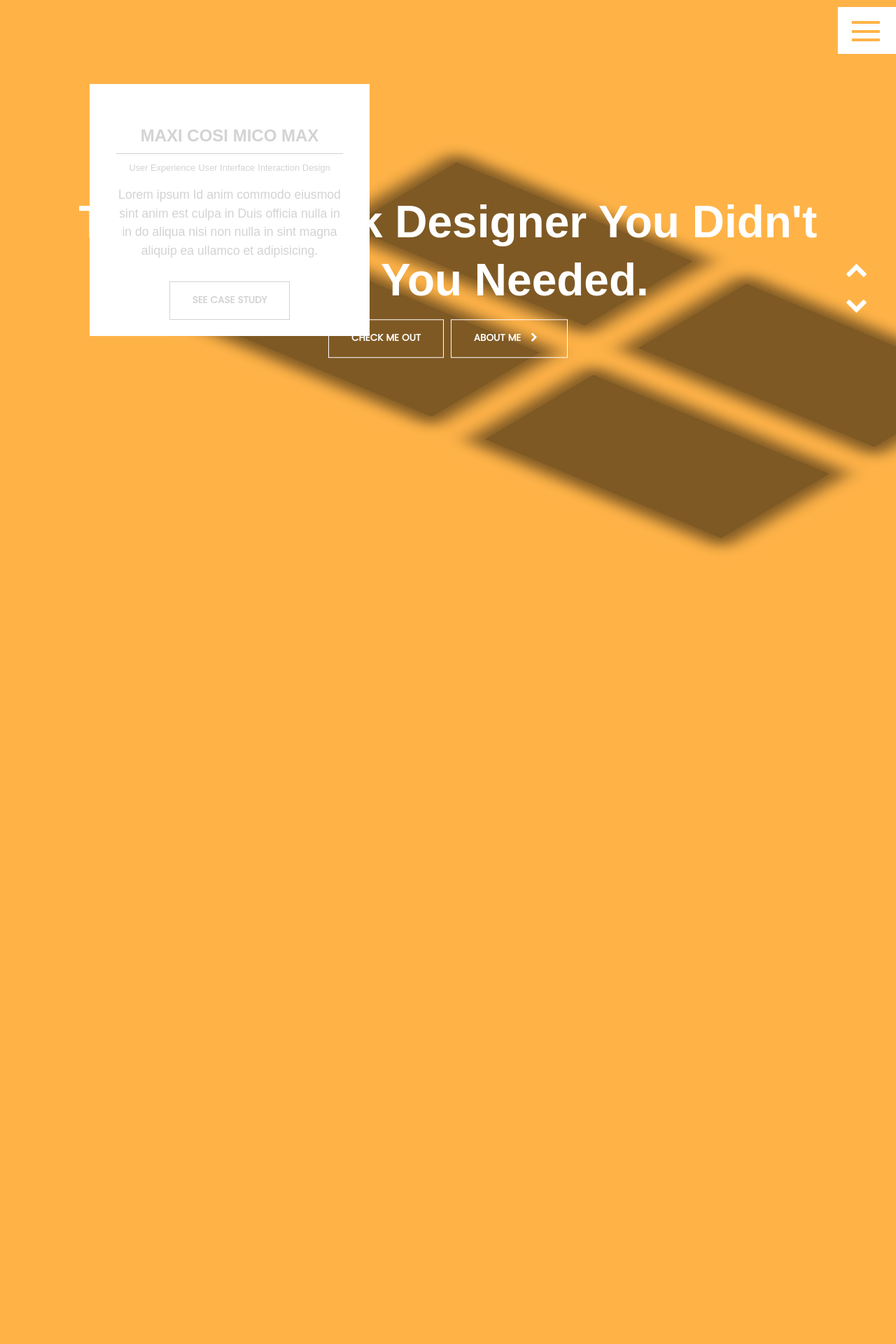
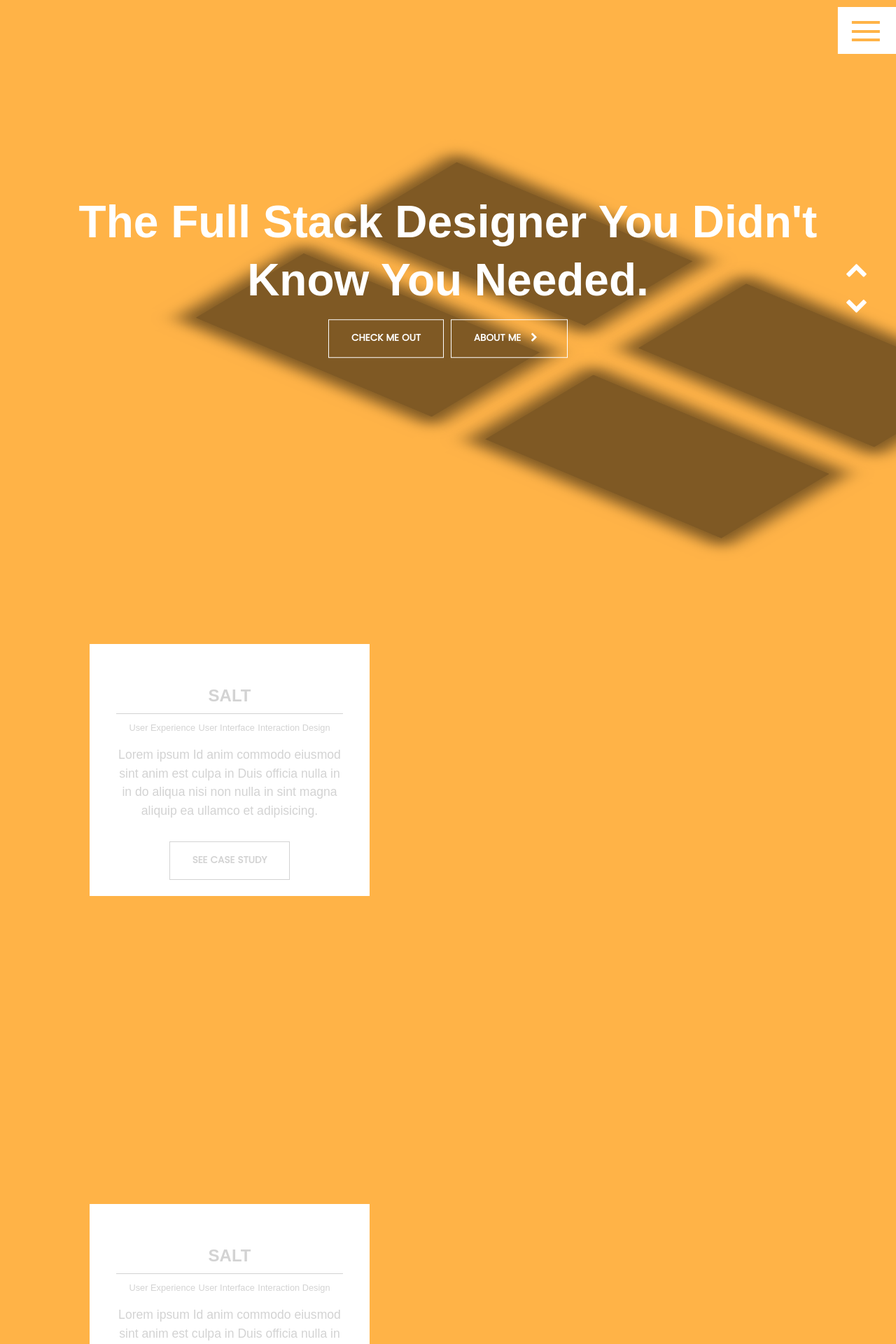
Before and after one commit to lmosele/newport, a PHP site: page / in a window 1280 px wide. Shown: the top 1920 px of the page at 70% size. Before the commit the page ends 789 px from the top, so only its background shows below. Run offline with PHP 8.4, Linux system fonts and the light colour scheme.

Commit message:
goodnight commit

```diff
--- a/index.html
+++ b/index.html
@@ -35,18 +35,10 @@
  		</ul>
  	</nav>
 
-	<div class="floater">
-		<div class="description">
-			<h3>Maxi Cosi Mico Max</h3>
-			<ul class="tags">
-				<li>User Experience</li>
-				<li>User Interface</li>
-				<li>Interaction Design</li>
-			</ul>
-			<p>Lorem ipsum Id anim commodo eiusmod sint anim est culpa in Duis officia nulla in in do aliqua nisi non nulla in sint magna aliquip ea ullamco et adipisicing.</p>
-			<button class="btn ghost">See Case Study</button>
-		</div>
-	</div>
+
+
+
+
 	<div class="floater-companion">
 		<ul class="grid">
 			<li class="mock1"><span class="s"></span></li>
@@ -85,9 +77,50 @@
     		</div>
 	    </div>
 
-	    <div class="section"></div>
+	    <div class="section">
+	    	<div class="floater">
+				<figure class="description">
+					<h3>SALT</h3>
+					<ul class="tags">
+						<li>User Experience</li>
+						<li>User Interface</li>
+						<li>Interaction Design</li>
+					</ul>
+					<p>Lorem ipsum Id anim commodo eiusmod sint anim est culpa in Duis officia nulla in in do aliqua nisi non nulla in sint magna aliquip ea ullamco et adipisicing.</p>
+					<button class="btn ghost">See Case Study</button>
+				</figure>
+			</div>
+	    </div>
 
-	    <div class="section"></div>
+	    <div class="section">
+			<div class="floater">
+				<figure class="description">
+					<h3>SALT</h3>
+					<ul class="tags">
+						<li>User Experience</li>
+						<li>User Interface</li>
+						<li>Interaction Design</li>
+					</ul>
+					<p>Lorem ipsum Id anim commodo eiusmod sint anim est culpa in Duis officia nulla in in do aliqua nisi non nulla in sint magna aliquip ea ullamco et adipisicing.</p>
+					<button class="btn ghost">See Case Study</button>
+				</figure>
+			</div>
+	    </div>
+
+	    <div class="section">
+			<div class="floater">
+				<figure class="description">
+					<h3>Maxi Cosi Mico Max</h3>
+					<ul class="tags">
+						<li>User Experience</li>
+						<li>User Interface</li>
+						<li>Interaction Design</li>
+					</ul>
+					<p>Lorem ipsum Id anim commodo eiusmod sint anim est culpa in Duis officia nulla in in do aliqua nisi non nulla in sint magna aliquip ea ullamco et adipisicing.</p>
+					<button class="btn ghost">See Case Study</button>
+				</figure>
+			</div>
+	    </div>
 
 
 
--- a/src/sass/_base.scss
+++ b/src/sass/_base.scss
@@ -91,16 +91,17 @@ body{
 
 // ==================== FLOATER
 .floater {
-  position: fixed;
+  position: absolute;
   z-index: $z10;
   width: 400px;
+  overflow-x: hidden;
   text-align: center;
   left: 10%;
   top: 15%;
   height: auto;
   padding: 20px;
   background: white;
-  transform: translate3d(0, 200%, 0);
+  overflow-y: hidden;
   transition: all .2s $bounce;
 }
 .floater.visible {
@@ -120,6 +121,7 @@ body{
 .floater .description {
   max-width: 90%;
   margin: 0 auto;
+  transition: all .5s ease;
   h3 {
     margin-top: 40px;
     text-transform: uppercase;
@@ -147,6 +149,11 @@ body{
     border: 1px solid #d3d3d3;
   }
 }
+// .description.visible {
+//   display: block;
+//   transform: translate3d(0, 0%, 0);
+//   transition: all .5s ease;
+// }
 
 // ==================== MENU
 .popout {
```
Also changed, not shown: src/js/main.js (+3 -4 lines), dist/css/main.min.css, dist/js/main.min.js, 1 other file.
